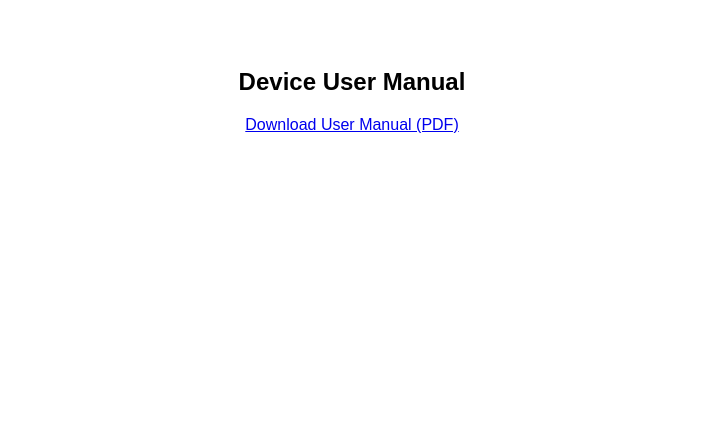
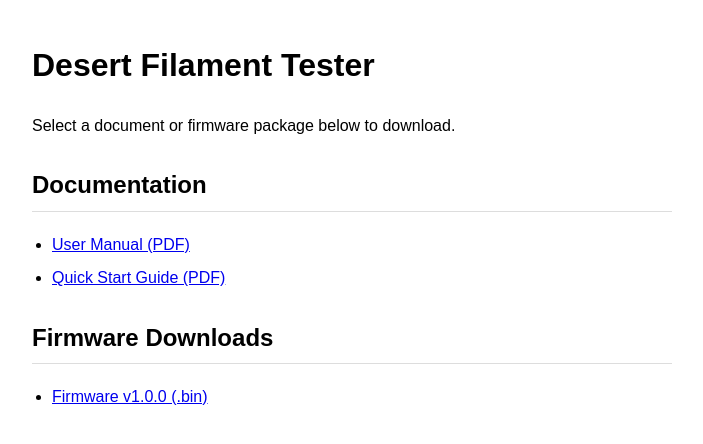
Before and after one commit to mfdesert/desert_filament-tester-help, a plain HTML site: page index.html in a window 1280 px wide. Shown: the whole page, without its empty margins (288-991 px from the left). Drawn offline with Linux system fonts and the light colour scheme.

Commit message:
Update title and content for Desert Filament Tester

```diff
--- a/index.html
+++ b/index.html
@@ -3,10 +3,27 @@
 <head>
   <meta charset="UTF-8">
   <meta name="viewport" content="width=device-width, initial-scale=1.0">
-  <title>User Guide</title>
+  <title>Desert Filament Tester — Downloads</title>
+  <style>
+    body { font-family: sans-serif; max-width: 640px; margin: 40px auto; padding: 0 16px; line-height: 1.6; }
+    h2 { margin-top: 28px; border-bottom: 1px solid #ddd; padding-bottom: 6px; }
+    ul { padding-left: 20px; }
+    li { margin: 8px 0; }
+  </style>
 </head>
-<body style="font-family: sans-serif; text-align: center; padding: 40px;">
-  <h2>Device User Manual</h2>
-  <p><a href="Test PDF.pdf" download>Download User Manual (PDF)</a></p>
+<body>
+  <h1>Desert Filament Tester</h1>
+  <p>Select a document or firmware package below to download.</p>
+
+  <h2>Documentation</h2>
+  <ul>
+    <li><a href="docs/manual.pdf" download>User Manual (PDF)</a></li>
+    <li><a href="docs/quick-start.pdf" download>Quick Start Guide (PDF)</a></li>
+  </ul>
+
+  <h2>Firmware Downloads</h2>
+  <ul>
+    <li><a href="firmware/v1.0.0/firmware.bin" download>Firmware v1.0.0 (.bin)</a></li>
+  </ul>
 </body>
 </html>
```
